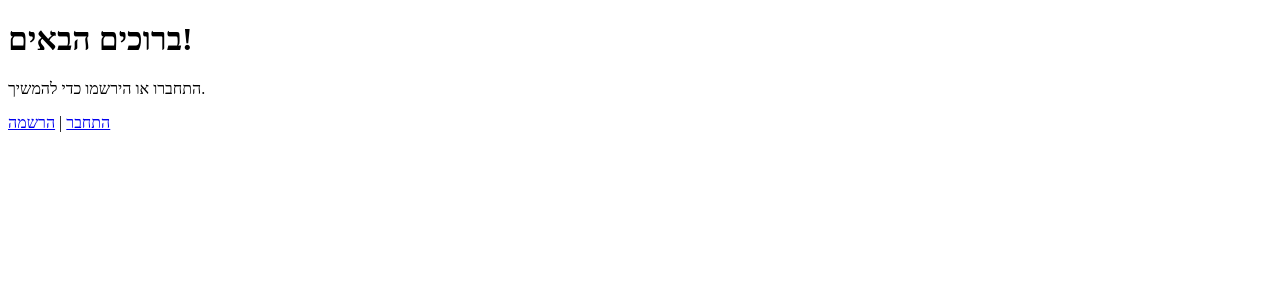
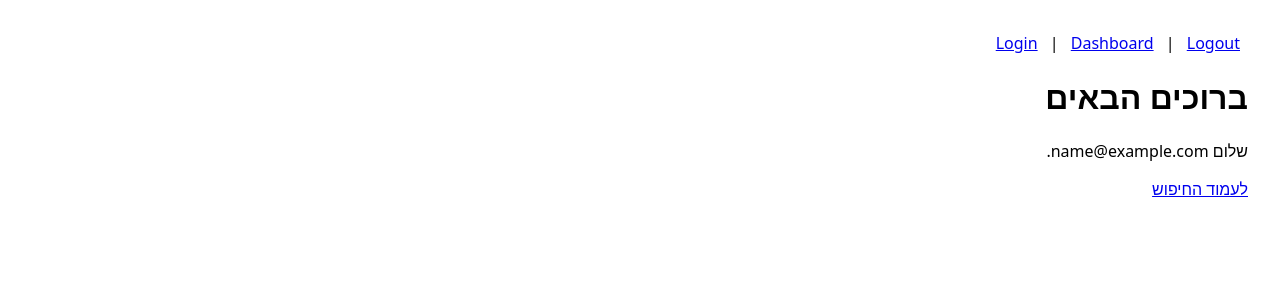
Before and after one commit to Rozenzwaige/Phone_Project, a Flask app: template templates/home.html in a window 1280 px wide. Shown: the top 300 px of the page. Run offline with Flask 3, Linux system fonts and the light colour scheme; the template is opened without the code that fills it, so the values that code supplies are empty; the visitor is signed in with stand-in values (Sample User, id 1).

Commit message:
home.html

```diff
--- a/templates/home.html
+++ b/templates/home.html
@@ -1,13 +1,14 @@
-<!DOCTYPE html>
-<html lang="he">
-<head>
-    <meta charset="UTF-8">
-    <meta name="viewport" content="width=device-width, initial-scale=1.0">
-    <title>דף הבית</title>
-</head>
-<body>
-    <h1>ברוכים הבאים!</h1>
-    <p>התחברו או הירשמו כדי להמשיך.</p>
-    <a href="{{ url_for('login') }}">התחבר</a> | <a href="{{ url_for('register') }}">הרשמה</a>
-</body>
-</html>
+{% extends "base.html" %}
+{% block title %}Home{% endblock %}
+
+{% block content %}
+  <h1>ברוכים הבאים</h1>
+
+  {% if current_user.is_authenticated %}
+    <p>שלום {{ current_user.email }}.</p>
+    <p><a href="{{ url_for('dashboard') }}">לעמוד החיפוש</a></p>
+  {% else %}
+    <p>כדי להמשיך, התחבר/י:</p>
+    <p><a href="{{ url_for('login') }}">התחברות</a></p>
+  {% endif %}
+{% endblock %}
```
